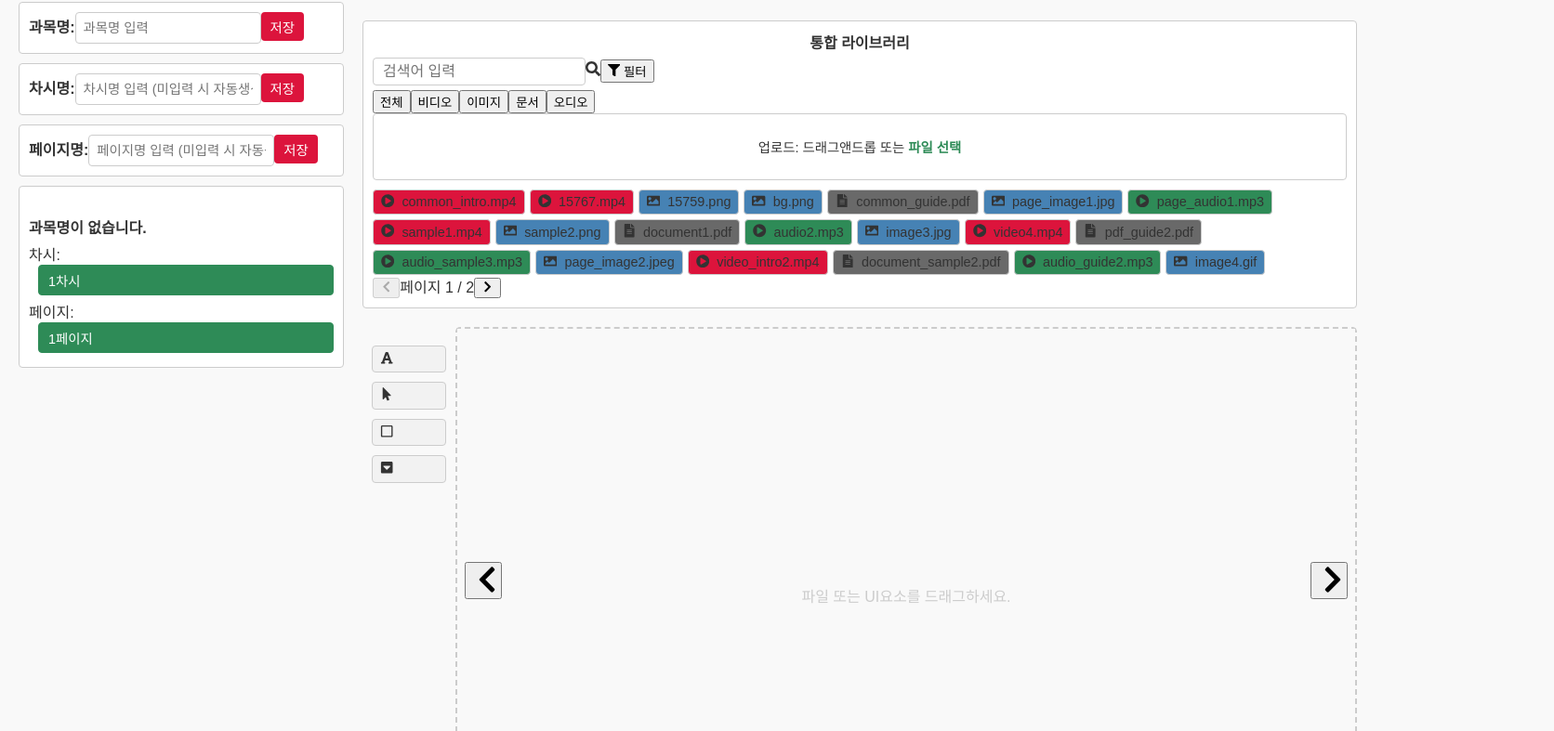
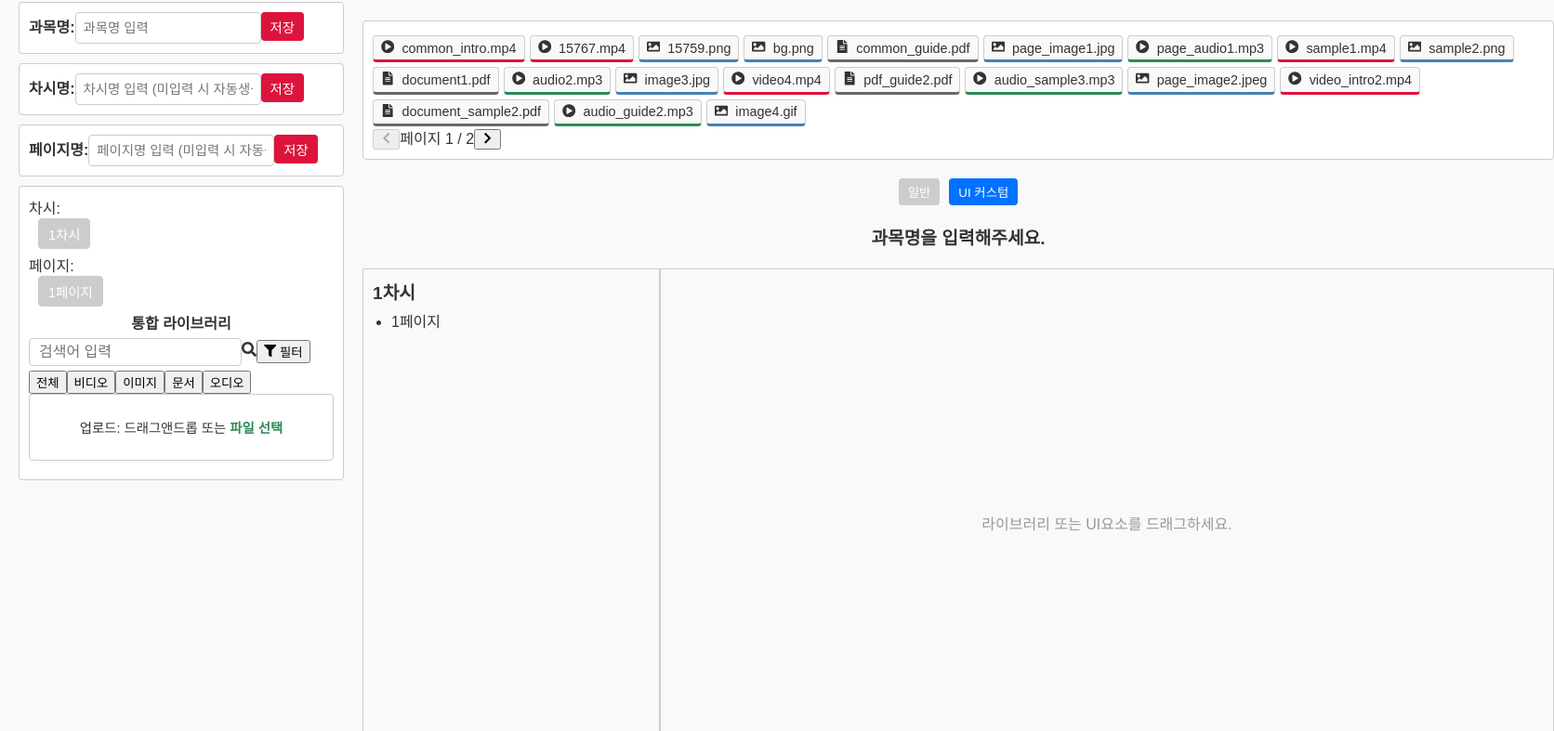
Before and after one commit to bongseok-k/my-cms, a React (Create React App) app: page /content-builder in a window 1280 px wide. Shown: the part 101-888 px from the top of the page at 93% size, 1672 px wide, since content can reach past the window. Built offline with nearby package versions, Linux system fonts and the light colour scheme.

Commit message:
콘텐츠 빌더 UI 개선

```diff
--- a/src/ContentBuilderPage.css
+++ b/src/ContentBuilderPage.css
@@ -91,7 +91,7 @@ body, .builder-page, .detail-page {
 .top-menu {
   @extend .flex-space-between;
   height: 60px; /* 고정 높이 60px */
-  background-color: #F42628; /* 빨간색 계열 */
+  background-color: #ffffff; /* 빨간색 계열 */
   padding: 0 20px;
 }
 
@@ -106,7 +106,7 @@ body, .builder-page, .detail-page {
 }
 
 .top-menu-item, .icon {
-  color: #fff;
+  color: #000000;
   cursor: pointer;
 }
 
@@ -268,6 +268,8 @@ body, .builder-page, .detail-page {
 }
 
 .tab-button {
+  display: inline-block;  /* 내용에 맞춰서 너비가 결정됨 */
+  width: auto;            /* 자동 너비 */
   padding: 5px 10px;
   border: 1px solid #ccc;
   border-radius: 4px;
@@ -277,10 +279,11 @@ body, .builder-page, .detail-page {
 }
 
 .tab-button.active {
-  background-color: #2E8B57;
+  background-color: #ccc;
   color: #fff;
-  border-color: #2E8B57;
+  border-color: #ccc;
 }
+
 
 /* 오른쪽 영역: 라이브러리 섹션 (공통/페이지) + 프리뷰 */
 .library-section {
--- a/src/ContentBuilderPage.js
+++ b/src/ContentBuilderPage.js
@@ -500,7 +500,7 @@ function ContentBuilderPage() {
       <header className="top-menu">
         <div className="menu-left">
         <img
-          src="http://hcms.hunet.co.kr/image/hunet_hcms_logo.png"
+          src="https://img.hunet.co.kr/hunet/main_v3/layout_header.svg"
           alt="Company Logo"
           className="company-logo"
         />
@@ -599,9 +599,6 @@ function ContentBuilderPage() {
           </button>
           </div>
           <div className="management-panel saved-info-panel" style={{ marginBottom: "0" }}>
-          <h4 className="saved-course-name">
-            {savedCourseName ? `과목명: ${savedCourseName}` : "과목명이 없습니다."}
-          </h4>
           <div className="saved-lessons">
             <div className="saved-row">
             <label>차시:</label>
@@ -635,22 +632,7 @@ function ContentBuilderPage() {
             </div>
             </div>
           </div>
-          </div>
-        </div>
-        </div>
-
-        {/* 우측 영역: 라이브러리 리스트 (노출 부분) */}
-        <div className="builder-right-content">
-        <div
-          className="library-section full-width"
-          style={{ width: "100%", marginBottom: "0" }}
-        >
           <div className="section-header">통합 라이브러리</div>
-
-          {/* 전체 영역을 좌우로 나누는 flex 컨테이너 */}
-          <div style={{ display: "flex", flexDirection: "row", gap: "10px" }}>
-          {/* 좌측 영역 (80%) - 파일 목록 등 */}
-          <div style={{ flex: 8 }}>
           <div className="search-row">
             <div className="search-input-group">
               <input
@@ -723,6 +705,25 @@ function ContentBuilderPage() {
             />
             </div>
 
+
+          </div>
+        </div>
+        </div>
+
+        {/* 우측 영역: 라이브러리 리스트 (노출 부분) */}
+        <div className="builder-right-content">
+        <div
+          className="library-section full-width"
+          style={{ width: "100%", marginBottom: "0" }}
+        >
+
+
+          {/* 전체 영역을 좌우로 나누는 flex 컨테이너 */}
+          <div style={{ display: "flex", flexDirection: "row", gap: "10px" }}>
+          {/* 좌측 영역 (80%) - 파일 목록 등 */}
+          <div style={{ flex: 8 }}>
+
+
             {/* 파일 목록 (Grid Layout) */}
             <div className="uploaded-files grid-layout">
             {paginatedFiles.map((file, i) => (
@@ -730,7 +731,7 @@ function ContentBuilderPage() {
               key={i}
               className={`file-tag grid-item ${selectedFile === file ? "selected" : ""}`}
                 style={{
-                backgroundColor: getColorByExtension(file.extension),
+                    borderBottom: `3px solid ${getColorByExtension(file.extension)}`,
                     fontWeight: isFileUsed(file) ? "bold" : "normal",
                     display: "flex",
                     alignItems: "center",
@@ -842,34 +843,126 @@ function ContentBuilderPage() {
             )}
 
 
-            {/* 하단 영역: 모드 선택 및 UI 툴바 / PREVIEW 영역 */}
-            <div className="builder-combined-area" style={{ display: "flex", flexDirection: "row" }}>
-              {/* 모드 선택 버튼 (미리보기 영역 상단 중앙) */}
-              <div style={{ position: "absolute", top: "10px", left: "50%", transform: "translateX(-50%)", zIndex: 20 }}>
+                <div className="builder-combined-area" style={{ display: "flex", flexDirection: "column", alignItems: "center", gap: "20px", width: "100%" }}>
+                  {/* 상단: 모드 선택 버튼 */}
+                  <div style={{ display: "flex", gap: "10px" }}>
                     <button
                       onClick={() => setPreviewMode("general")}
-                  style={{ padding: "5px 10px", marginRight: "5px", background: previewMode === "general" ? "#0072ff" : "#ccc", color: "#fff", border: "none", borderRadius: "4px" }}
+                      style={{
+                        padding: "5px 10px",
+                        background: previewMode === "general" ? "#0072ff" : "#ccc",
+                        color: "#fff",
+                        border: "none",
+                        borderRadius: "4px"
+                      }}
                     >
                       일반
                     </button>
                     <button
                       onClick={() => setPreviewMode("uiCustom")}
-                  style={{ padding: "5px 10px", background: previewMode === "uiCustom" ? "#0072ff" : "#ccc", color: "#fff", border: "none", borderRadius: "4px" }}
+                      style={{
+                        padding: "5px 10px",
+                        background: previewMode === "uiCustom" ? "#0072ff" : "#ccc",
+                        color: "#fff",
+                        border: "none",
+                        borderRadius: "4px"
+                      }}
                     >
                       UI 커스텀
                     </button>
                   </div>
 
-              {/* 좌측: UI 툴바 – previewMode가 "uiCustom"인 경우에만 표시 */}
+                  {/* 중앙: 과목명 표시 (볼드, 크게) */}
+                  <h2 style={{ fontWeight: "bold", fontSize: "1.2em", margin: "0" }}>
+                    {savedCourseName ? `과목명: ${savedCourseName}` : "과목명을 입력해주세요."}
+                  </h2>
+
+                  <div style={{ width: "1280px", height: "546px", border: "1px solid #ccc", display: "flex" }}>
+  {/* 왼쪽 영역: 텍스트 정보 (25%) */}
+      <div
+      style={{
+        width: "25%",
+        height: "100%",
+        borderRight: "2px solid #ccc",
+        padding: "10px",
+        boxSizing: "border-box",
+        backgroundColor: "#f9f9f9"
+      }}
+    >
+      {/* 트리 구조: 차시와 페이지 목록 */}
+      <ul style={{ listStyle: "none", paddingLeft: "0", margin: "0" }}>
+        {lessons.map(lesson => (
+          <li key={lesson.id} style={{ marginBottom: "15px" }}>
+            <div style={{ fontWeight: "bold", fontSize: "1.2em", marginBottom: "5px" }}>
+              {lesson.name}
+            </div>
+            {lesson.pages && lesson.pages.length > 0 && (
+              <ul style={{ listStyle: "disc", paddingLeft: "20px", margin: "0" }}>
+                {lesson.pages.map(page => (
+                  <li key={page.id} style={{ fontSize: "1em", marginBottom: "3px" }}>
+                    {page.name}
+                  </li>
+                ))}
+              </ul>
+            )}
+          </li>
+        ))}
+      </ul>
+    </div>
+
+
+  {/* 오른쪽 영역: 미리보기 영역 (75%) */}
+  <div
+    className="preview-section"
+    style={{
+      width: "75%",
+      height: "100%",
+      position: "relative",
+      overflow: "hidden",
+      backgroundSize: "cover",
+      backgroundPosition: "center",
+      backgroundImage: bgUrl ? `url(${bgUrl})` : "none"
+    }}
+    onDrop={handlePreviewDrop}
+    onDragOver={handlePreviewDragOver}
+    onDragLeave={handlePreviewDragLeave}
+    onMouseMove={handlePreviewMouseMove}
+    onMouseUp={handlePreviewMouseUp}
+  >
+    {previewItems.length === 0 ? (
+      <div
+        style={{
+          width: "100%",
+          height: "100%",
+          display: "flex",
+          justifyContent: "center",
+          alignItems: "center",
+          color: "#999"
+        }}
+      >
+        라이브러리 또는 UI요소를 드래그하세요.
+      </div>
+    ) : (
+      previewItems.map((item, idx) => (
+        <div
+          key={idx}
+          className="preview-item"
+          style={{ position: "absolute", left: item.x, top: item.y, cursor: "move" }}
+          onMouseDown={(e) => handleMouseDownItem(e, idx)}
+        >
+          {renderPreviewItem(item, idx)}
+        </div>
+      ))
+    )}
+  </div>
+</div>
+
+
+                  {/* UI 요소 (previewMode가 "uiCustom"일 경우, 가로 정렬) */}
                   {previewMode === "uiCustom" && (
-                <div className="builder-ui-toolbar" style={{ width: "80px" }}>
-                  <div
-                    className="ui-library-section library-section"
-                    style={{ border: "none", padding: "0", backgroundColor: "transparent" }}
-                  >
                     <div
                       className="ui-elements-container"
-                      style={{ display: "flex", flexDirection: "column", gap: "10px", padding: "0" }}
+                      style={{ display: "flex", flexDirection: "row", gap: "10px", justifyContent: "center" }}
                     >
                       {uiElements.map((elem, idx) => (
                         <div
@@ -878,98 +971,15 @@ function ContentBuilderPage() {
                           draggable
                           onDragStart={(e) => handleUiElementDragStart(e, elem)}
                           title={elem.name}
+                          style={{ cursor: "move" }}
                         >
-                          <elem.icon className="ui-element-icon" />
+                          <elem.icon style={{ fontSize: "1.5em" }} />
                         </div>
                       ))}
                     </div>
-                  </div>
-                </div>
                   )}
-
-              {/* 우측: PREVIEW 영역 */}
-              <div
-                className="preview-section full-width"
-                style={{
-                  position: "relative",
-                  flex: 1,
-                  display: "flex",
-                  justifyContent: "center",
-                  alignItems: "center",
-                }}
-              >
-                {/* 좌측 이동 버튼 */}
-                <button
-                  className="preview-nav left"
-                  onClick={handlePreviewNavLeft}
-                  style={{
-                    position: "absolute",
-                    left: "10px",
-                    top: "50%",
-                    transform: "translateY(-50%)",
-                    fontSize: "2em",
-                    width: "40px",
-                    height: "40px",
-                    zIndex: 10,
-                  }}
-                >
-                  <FaChevronLeft />
-                </button>
-
-                {/* 미리보기 영역 */}
-                <div
-                  className={`preview-area ${isPreviewDragOver ? "drag-over" : ""}`}
-                  style={{
-                    width: "970px",
-                    height: "546px",
-                    position: "relative",
-                    overflow: "hidden",
-                    backgroundSize: "cover",
-                    backgroundPosition: "center",
-                    backgroundImage: bgUrl ? `url(${bgUrl})` : "none",
-                  }}
-                  onDrop={handlePreviewDrop}
-                  onDragOver={handlePreviewDragOver}
-                  onDragLeave={handlePreviewDragLeave}
-                  onMouseMove={handlePreviewMouseMove}
-                  onMouseUp={handlePreviewMouseUp}
-                >
-                  {previewItems.length === 0 && (
-                    <p className="preview-placeholder">
-                      파일 또는 UI요소를 드래그하세요.
-                    </p>
-                  )}
-                  {previewItems.map((item, idx) => (
-                    <div
-                      key={idx}
-                      className="preview-item"
-                      style={{ left: item.x, top: item.y, cursor: "move" }}
-                      onMouseDown={(e) => handleMouseDownItem(e, idx)}
-                    >
-                      {renderPreviewItem(item, idx)}
-                    </div>
-                  ))}
                 </div>
 
-                {/* 우측 이동 버튼 */}
-                <button
-                  className="preview-nav right"
-                  onClick={handlePreviewNavRight}
-                  style={{
-                    position: "absolute",
-                    right: "10px",
-                    top: "50%",
-                    transform: "translateY(-50%)",
-                    fontSize: "2em",
-                    width: "40px",
-                    height: "40px",
-                    zIndex: 10,
-                  }}
-                >
-                  <FaChevronRight />
-                </button>
-              </div>
-            </div>
 
 
           </div>
--- a/src/CourseListPage.css
+++ b/src/CourseListPage.css
@@ -4,7 +4,7 @@
     justify-content: space-between;
     align-items: center;
     height: 60px;
-    background-color: #F42628; /* Export 버튼과 동일 색상 */
+    background-color: #ffffff; /* Export 버튼과 동일 색상 */
     padding: 0 20px;
     font-size: 1.5em;
   }
@@ -56,7 +56,7 @@
   }
   .filter-button {
     padding: 5px 10px;
-    background-color: #2E8B57;
+    background-color: #F42628;
     color: #fff;
     border: none;
     border-radius: 4px;
@@ -75,7 +75,7 @@
     border-radius: 4px;
   }
   .view-button {
-    background-color: #2E8B57;
+    background-color: #F42628;
     color: #fff;
     border: none;
     padding: 5px;
@@ -84,7 +84,7 @@
     font-size: 1.2em;
   }
   .view-button.active {
-    background-color: #004d40;
+    background-color: #F42628;
   }
 
   /* 그리드 뷰 */
@@ -189,7 +189,7 @@
   }
 
   .new-course-button {
-    background-color: #2E8B57;
+    background-color: #F42628;
     color: #fff;
     border: none;
     padding: 5px 10px;
--- a/src/CourseListPage.js
+++ b/src/CourseListPage.js
@@ -44,7 +44,7 @@ function CourseListPage() {
         <div className="menu-left">
           {/* 로고 삽입 */}
           <img
-            src="http://hcms.hunet.co.kr/image/hunet_hcms_logo.png"
+            src="https://img.hunet.co.kr/hunet/main_v3/layout_header.svg"
             alt="Company Logo"
             className="company-logo"
           />
--- a/src/DetailInputPage.js
+++ b/src/DetailInputPage.js
@@ -50,7 +50,7 @@ function DetailInputPage({
       <header className="top-menu">
         <div className="menu-left">
           <img
-            src="http://hcms.hunet.co.kr/image/hunet_hcms_logo.png"
+            src="https://img.hunet.co.kr/hunet/main_v3/layout_header.svg"
             alt="Company Logo"
             className="company-logo"
           />
--- a/src/LibraryMainPage.js
+++ b/src/LibraryMainPage.js
@@ -85,7 +85,7 @@ function LibraryMainPage() {
       <header className="top-menu">
         <div className="menu-left">
           <img
-            src="http://hcms.hunet.co.kr/image/hunet_hcms_logo.png"
+            src="https://img.hunet.co.kr/hunet/main_v3/layout_header.svg"
             alt="Company Logo"
             className="company-logo"
           />
--- a/src/styles/common.css
+++ b/src/styles/common.css
@@ -20,8 +20,8 @@
   /* 상단 메뉴 (공통) */
   .top-menu {
     display: flex;
-    background-color: #2E8B57;
-    color: #fff;
+    background-color: #ffffff;
+    color: #F42628;
     height: 10vh;
     align-items: center;
     padding: 0 20px;
```
Lines whose indentation alone changed are shown as unchanged.
